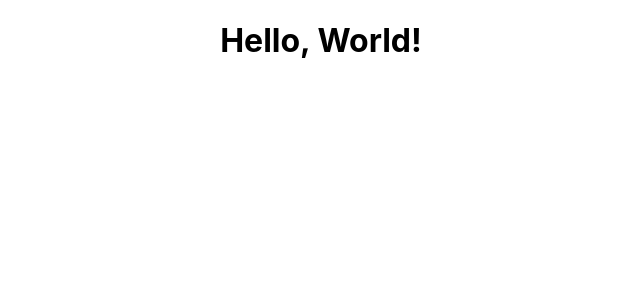
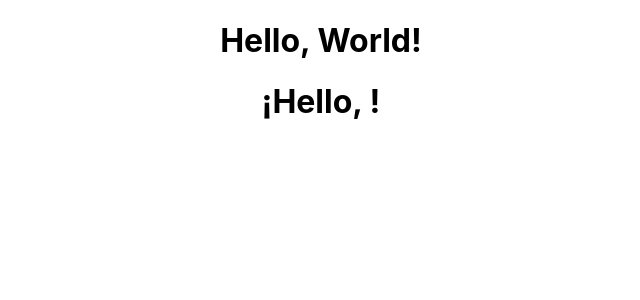
Before and after one commit to SalazarWilmer/EjerciciosDevelhope, a React (Create React App) app in the folder REACT-WILMER/JSX-react/react-1-5/: page / in a window 1280 px wide. Shown: the top 300 px of the page, without its empty margins (319-959 px from the left). Built offline with nearby package versions, Linux system fonts and the light colour scheme.

Commit message:
Ejercicio JSX 2

```diff
--- a/REACT-WILMER/JSX-react/react-1-5/src/App.js
+++ b/REACT-WILMER/JSX-react/react-1-5/src/App.js
@@ -1,5 +1,6 @@
 import "./App.css";
 import JSX1 from "./Ejercicios/JSX1";
+import JSX2 from "./Ejercicios/JSX2";
 
 
 
@@ -8,7 +9,7 @@ function App() {
   return (
     <div className="App">
       <JSX1/>
-
+      <JSX2/>
     </div>
   );
 }
--- /dev/null
+++ b/REACT-WILMER/JSX-react/react-1-5/src/Ejercicios/JSX2.js
@@ -0,0 +1,5 @@
+import React from "react";
+
+const JSX2 = ({ name }) => <h1>¡Hello, {name}!</h1>;
+
+export default JSX2;
```
